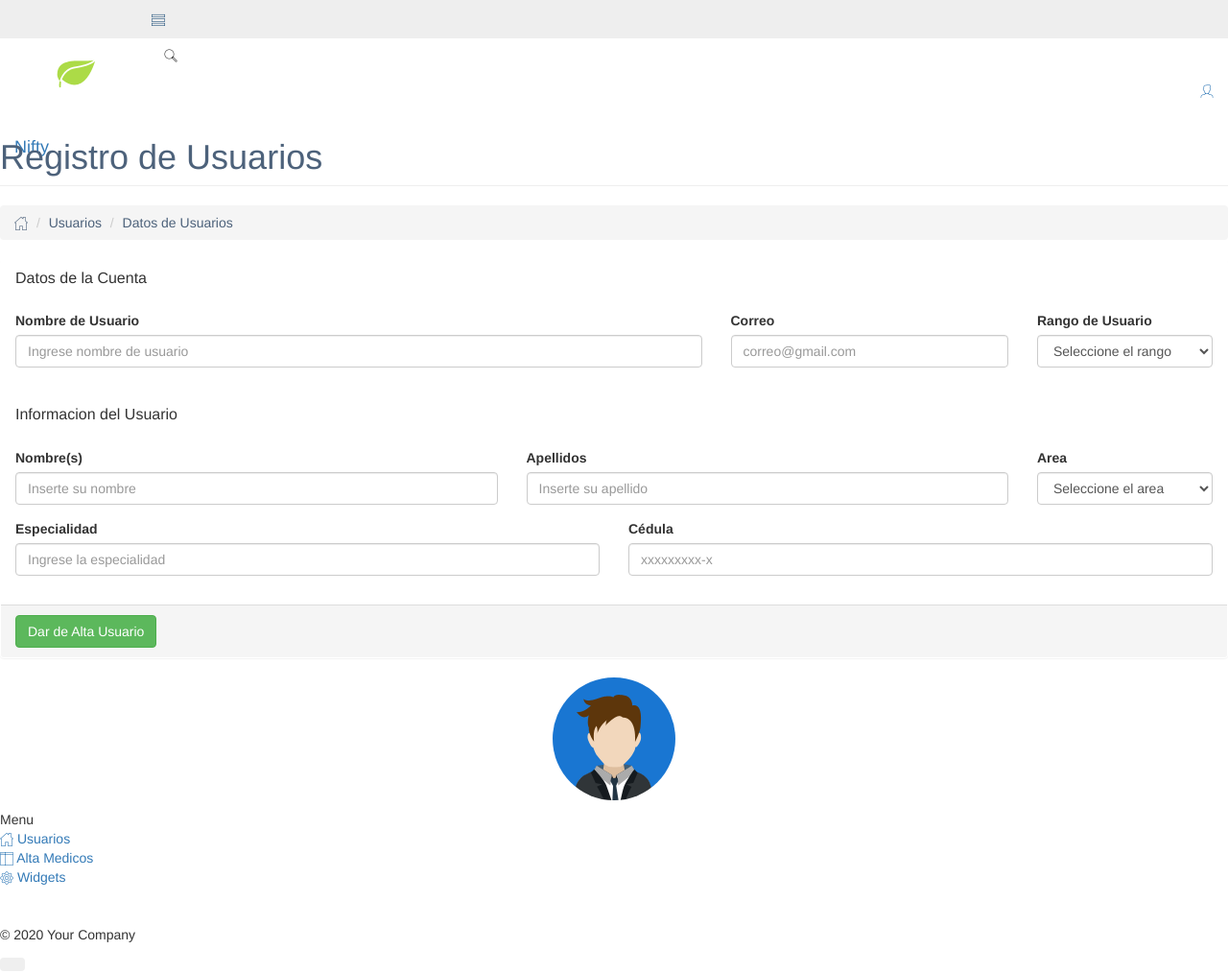
After one commit to Kevincodexgithub/CursoCodeigniter1, a CodeIgniter app: page /database/users/store in a window 1280 px wide. The commit adds this page. Shown: the whole page at 96% size. Run offline with CodeIgniter, Linux system fonts and the light colour scheme; some libraries are stand-ins or nearby versions; some web fonts are replaced.

Commit message:
Alta de usuarios

```diff
--- /dev/null
+++ b/application/controllers/Users.php
@@ -0,0 +1,41 @@
+<?php
+defined('BASEPATH') OR exit('No direct script access allowed');
+
+class Users extends CI_Controller {
+
+	public function __construct(){
+		parent:: __construct();
+    }
+
+    public function create(){
+        $vista = $this->load->view('admin/create_user','',true);
+        $this->getTemplate($vista);
+    }
+    public function store(){
+        $user = $this->input->post('user');
+        $correo = $this->input->post('correo');
+        $rango = $this->input->post('rango');
+        $name = $this->input->post('name');
+        $lastname = $this->input->post('lastname');
+        $area = $this->input->post('area');
+        $especialidad = $this->input->post('especialidad');
+        $cedula = $this->input->post('cedula');
+
+        $vista = $this->load->view('admin/create_user','',true);
+        $this->getTemplate($vista);
+    }
+
+    public function getTemplate($view){
+        $data = array(
+            'head' => $this->load->view('layout/head','',TRUE),
+            'nav' => $this->load->view('layout/nav','',TRUE),
+            'content' => $view,
+            'aside' => $this->load->view('layout/aside','',TRUE),
+            'footer' => $this->load->view('layout/footer','',TRUE),
+
+        );
+        $this->load->view('DashboardView',$data);
+    }
+
+
+}
--- a/application/views/DashboardView.php
+++ b/application/views/DashboardView.php
@@ -8,17 +8,7 @@
             <!--CONTENT CONTAINER-->
             <!--===================================================-->
             <div id="content-container">
-
-
-                <!--Page content-->
-                <!--===================================================-->
-                <div id="page-content">
-                    <?= $content ?>
-
-                </div>
-                <!--===================================================-->
-                <!--End page content-->
-
+                <?= $content ?>
             </div>
             <!--===================================================-->
             <!--END CONTENT CONTAINER-->
--- /dev/null
+++ b/application/views/admin/create_user.php
@@ -0,0 +1,128 @@
+<div id="page-head">
+
+    <!--Page Title-->
+    <!--~~~~~~~~~~~~~~~~~~~~~~~~~~~~~~~~-->
+    <div id="page-title">
+        <h1 class="page-header text-overflow">Registro de Usuarios</h1>
+    </div>
+    <!--~~~~~~~~~~~~~~~~~~~~~~~~~~~~~~~~-->
+    <!--End page title-->
+
+
+    <!--Breadcrumb-->
+    <!--~~~~~~~~~~~~~~~~~~~~~~~~~~~~~~~~-->
+    <ol class="breadcrumb">
+        <li><a href="#"><i class="demo-pli-home"></i></a></li>
+        <li><a href="#">Usuarios</a></li>
+        <li class="active">Datos de Usuarios</li>
+    </ol>
+    <!--~~~~~~~~~~~~~~~~~~~~~~~~~~~~~~~~-->
+    <!--End breadcrumb-->
+
+</div>
+<style>
+    .page-header, #page-head, #page-head h1, #page-head h2, #page-head h3, #page-head h4, #page-head h5, #page-head h6, #page-head .text-main, #page-head .breadcrumb li, #page-head .breadcrumb li a, #page-head .breadcrumb .active {
+    color: #4d627b;
+}
+#page-head .breadcrumb>li+li:before {
+    border-color: #4d627b;
+}
+</style>
+<!--Page content-->
+<!--===================================================-->
+<div id="page-content">
+
+    <div class="panel">
+        <form action="<?= base_url('users/store') ?>" method="POST">
+            <div class="panel-heading">
+                <h3 class="panel-title">Datos de la Cuenta</h3>
+            </div>
+            <!--Block Styled Form -->
+            <!--===================================================-->
+
+            <div class="panel-body">
+                <div class="row">
+                    <div class="col-sm-7">
+                        <div class="form-group">
+                            <label class="control-label">Nombre de Usuario</label>
+                            <input name="user" type="text" placeholder="Ingrese nombre de usuario" class="form-control">
+                        </div>
+                    </div>
+                    <div class="col-sm-3">
+                        <div class="form-group">
+                            <label class="control-label">Correo</label>
+                            <input name="correo" type="email" placeholder="correo@gmail.com" class="form-control">
+                        </div>
+                    </div>
+                    <div class="col-sm-2">
+                        <div class="form-group">
+                            <label class="control-label">Rango de Usuario</label>
+                            <!-- Default Bootstrap Select -->
+                            <!--===================================================-->
+                            <select name="rango" class="form-control selectpicker">
+                                <option>Seleccione el rango</option>
+                                <option>Administrador</option>
+                                <option>Usuario</option>
+                            </select>
+                            <!--===================================================-->
+                        </div>
+                    </div>
+                </div>
+            </div>
+            <div class="panel-heading">
+                <h3 class="panel-title">Informacion del Usuario</h3>
+            </div>
+            <div class="panel-body">
+                <div class="row">
+                    <div class="col-sm-5">
+                        <div class="form-group">
+                            <label class="control-label">Nombre(s)</label>
+                            <input name="name" type="text" placeholder="Inserte su nombre" class="form-control">
+                        </div>
+                    </div>
+                    <div class="col-sm-5">
+                        <div class="form-group">
+                            <label class="control-label">Apellidos</label>
+                            <input name="lastname" type="text" placeholder="Inserte su apellido" class="form-control">
+                        </div>
+                    </div>
+                    <div class="col-sm-2">
+                        <div class="form-group">
+                            <label class="control-label">Area</label>
+                            <!-- Default Bootstrap Select -->
+                            <!--===================================================-->
+                            <select name="area" class="form-control selectpicker">
+                                <option>Seleccione el area</option>
+                                <option>Medicina General</option>
+                                <option>Genética</option>
+                                <option>Clínica del Higado</option>
+                            </select>
+                            <!--===================================================-->
+                        </div>
+                    </div>
+                </div>
+                <div class="row">
+                    <div class="col-sm-6">
+                        <div class="form-group">
+                            <label class="control-label">Especialidad</label>
+                            <input name="especialidad" type="text" placeholder="Ingrese la especialidad" class="form-control">
+                        </div>
+                    </div>
+                    <div class="col-sm-6">
+                        <div class="form-group">
+                            <label class="control-label">Cédula</label>
+                            <input name="cedula" type="text"placeholder="xxxxxxxxx-x" class="form-control">
+                        </div>
+                    </div>
+                </div>
+            </div>
+            <div class="panel-footer text-left">
+                <button class="btn btn-success" type="submit">Dar de Alta Usuario</button>
+            </div>
+        </form>
+        <!--===================================================-->
+        <!--End Block Styled Form -->
+    </div>
+</div>
+<!--===================================================-->
+<!--End page content-->
--- a/application/views/layout/aside.php
+++ b/application/views/layout/aside.php
@@ -85,7 +85,7 @@
 
 						            <!--Menu list item-->
 						            <li class="<?= $this->uri->segment(1) == 'dashboard' ? 'active-sub active' : ''; ?>">
-						                <a href="#">
+						                <a href="<?= base_url('dashboard') ?>">
 						                    <i class="demo-pli-home"></i>
 						                    <span class="menu-title">Usuarios</span>
 											<i class="arrow"></i>
@@ -93,8 +93,8 @@
 						            </li>
 
 						            <!--Menu list item-->
-						            <li>
-						                <a href="#">
+						            <li class="<?= $this->uri->segment(2) == 'create' || 'store' ? 'active-sub active' : ''; ?>">
+						                <a href="<?= base_url('users/create') ?>">
 						                    <i class="demo-pli-split-vertical-2"></i>
 						                    <span class="menu-title">Alta Medicos</span>
 											<i class="arrow"></i>
```
Also changed, not shown: application/views/admin/show_users.php (+12 -5 lines).
